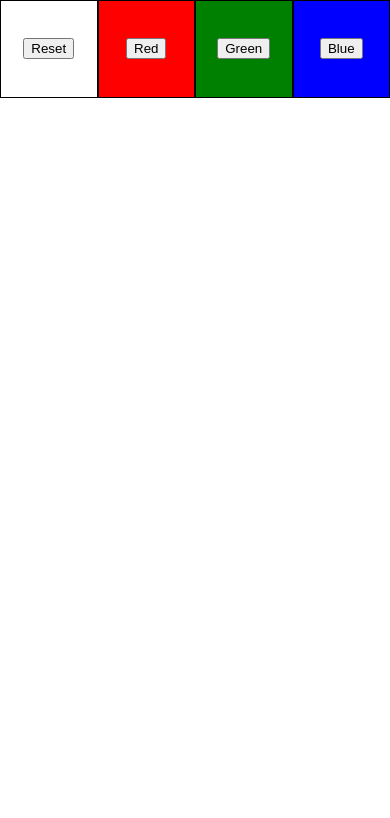
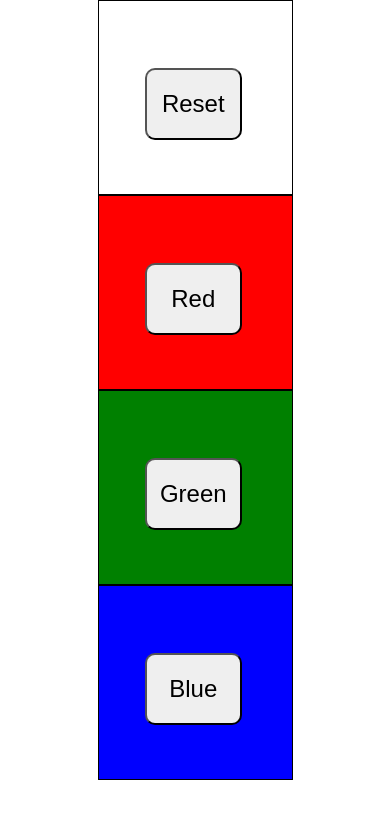
Before and after one commit to chrisperk/coding-challenge, a plain HTML site: page index.html in a window 390 px wide. Drawn offline with Linux system fonts and the light colour scheme.

Commit message:
adjust mobile view layout, button sizes, and added transition on button hover state

```diff
--- a/index.html
+++ b/index.html
@@ -2,7 +2,8 @@
 <head>
     <title>Chris Perkins || Charles Schwab Coding Challenge</title>
     <meta name="viewport" content="width=device-width, initial-scale=1">
-    <link rel="stylesheet" type="text/css" href="style.css">
+    <!-- <link rel="stylesheet" type="text/css" href="style.css"> -->
+    <link rel="stylesheet" type="text/css" href="style-ie.css">
     <!--[if IE]>
         <link rel="stylesheet" type="text/css" href="style-ie.css">
     <![endif]-->
--- a/style-ie.css
+++ b/style-ie.css
@@ -46,14 +46,21 @@ body {
 
 .box-button {
     position: absolute;
-    width: 50px;
-    margin-left: -25px;
+    width: 100px;
+    padding: 20px 10px;
+    margin-left: -50px;
+    margin-top: -30px;
     top: 50%;
     left: 50%;
+    font-size: 24px;
+    border-radius: 10px;
+    transition: all 0.2s;
 }
 
 .box-button:hover {
     cursor: pointer;
+    background-color: #333;
+    color: #fff;
 }
 
 .white {
@@ -71,3 +78,24 @@ body {
 .blue {
     background-color: blue;
 }
+
+@media (max-width: 768px) {
+    .container {
+        flex-direction: column;
+        -webkit-box-align: center;
+        -moz-box-align: center;
+        -ms-flex-align: center;
+        -webkit-align-items: center;
+        align-items: center;
+    }
+
+    .box {
+        display: block;
+        width: 50%;
+        margin: 0 auto;
+    }
+
+    .box-button {
+        width: 50%;
+    }
+}
--- a/style.css
+++ b/style.css
@@ -64,8 +64,17 @@ body {
     padding-top: 100%;
 }
 
+.box-button {
+    padding: 20px 10px;
+    font-size: 24px;
+    border-radius: 10px;
+    transition: all 0.2s;
+}
+
 .box-button:hover {
     cursor: pointer;
+    background-color: #333;
+    color: #fff;
 }
 
 .white {
@@ -83,3 +92,22 @@ body {
 .blue {
     background-color: blue;
 }
+
+@media (max-width: 768px) {
+    .container {
+        flex-direction: column;
+        -webkit-box-align: center;
+        -moz-box-align: center;
+        -ms-flex-align: center;
+        -webkit-align-items: center;
+        align-items: center;
+    }
+
+    .box {
+        width: 50%;
+    }
+
+    .box-button {
+        width: 50%;
+    }
+}
```
